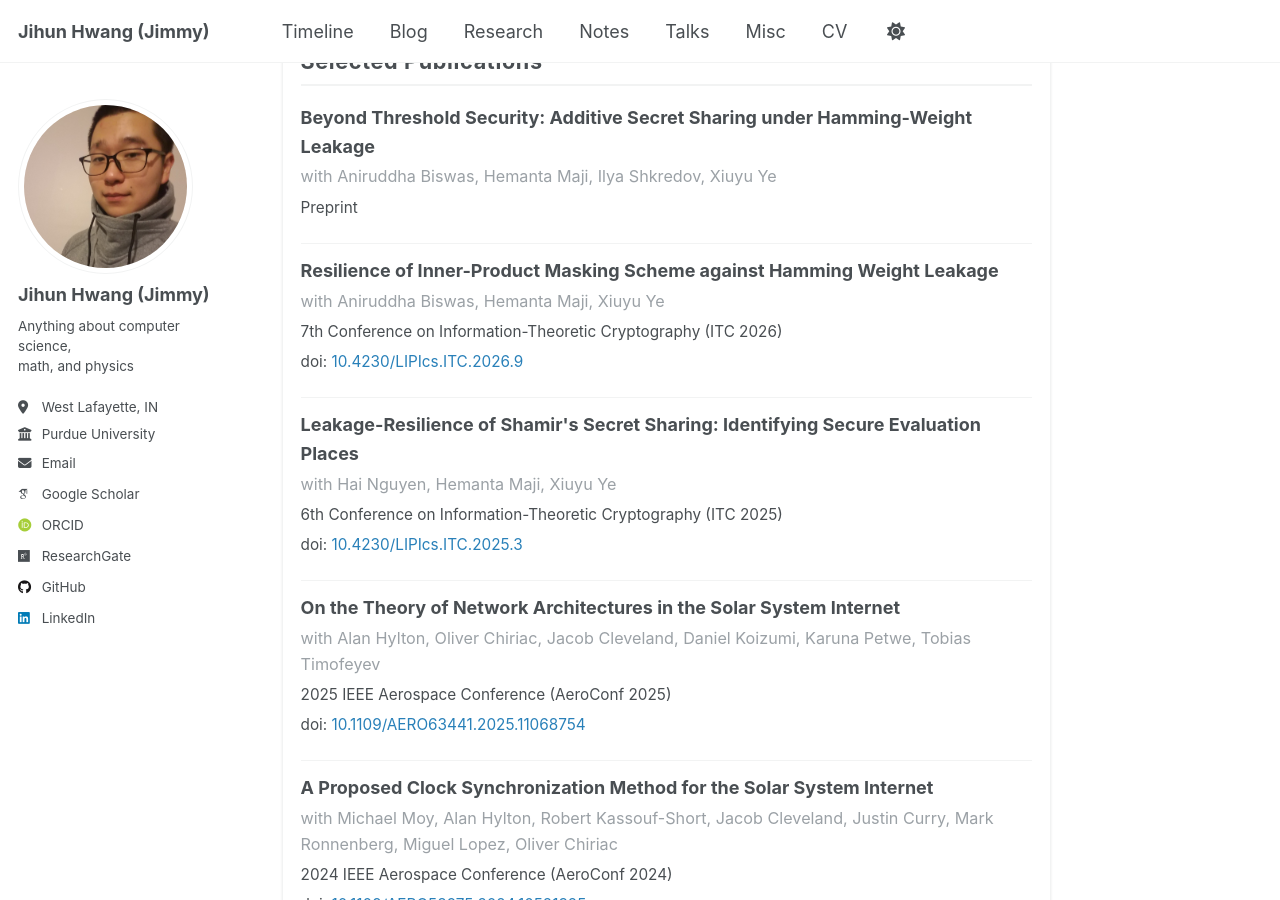
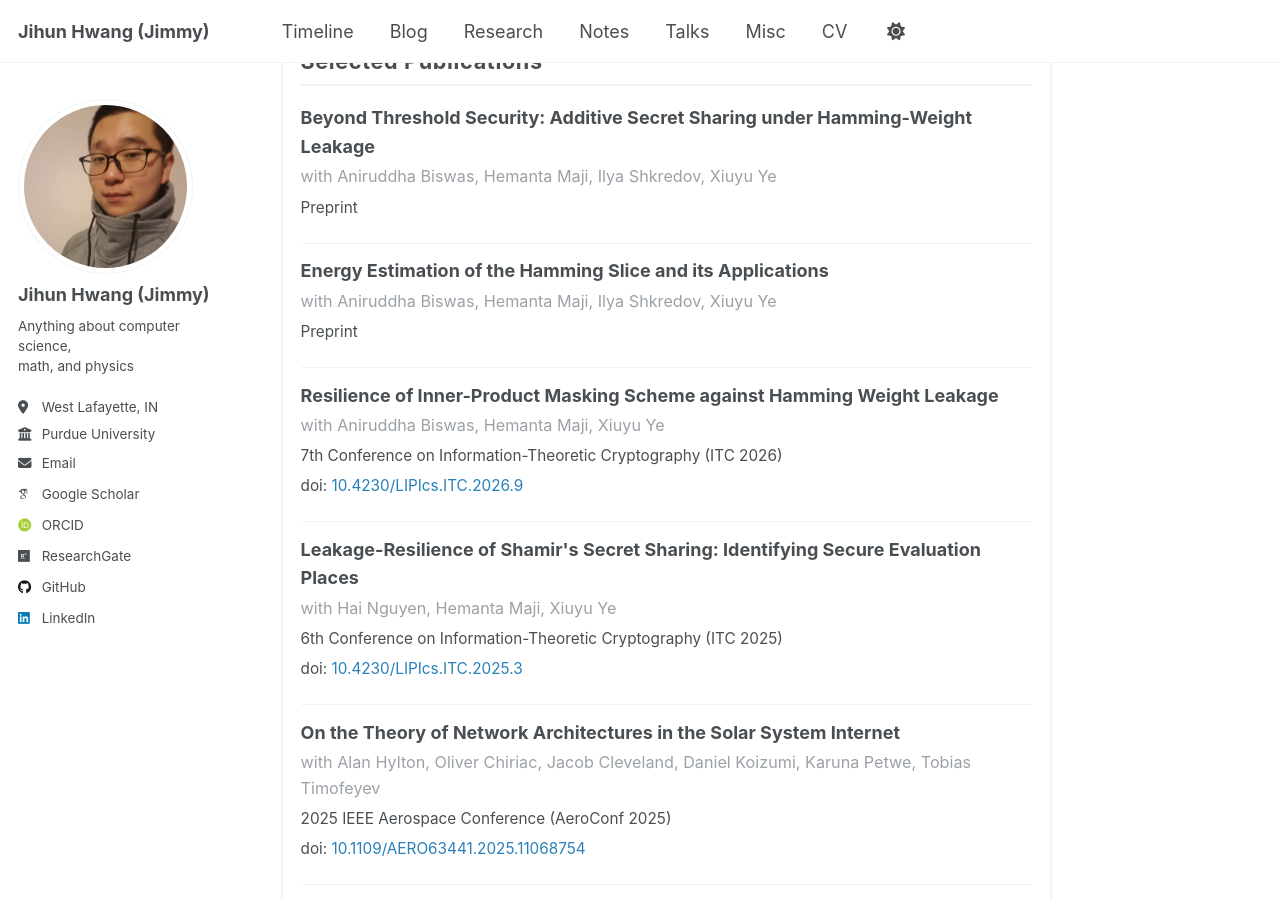
Before and after one commit to jihunhwang/jihunhwang.github.io, a Jekyll site: the page built from _pages/cv.md, in a window 1280 px wide and 900 px high, scrolled down 1491 px. Built offline with Jekyll 4.4.1, drawn with Linux system fonts in a browser that asks for light colours; some web fonts are replaced.

```diff
--- a/_data/publications_phd.yml
+++ b/_data/publications_phd.yml
@@ -14,6 +14,22 @@
     - 'Prior guarantees were limited to Mersenne primes $N=2^n-1$ with $k \geq 5$, where insecurity was bounded by $n^{-k/4}$. For $k=2$, the scheme is insecure, while for $k=3,4$ and for non-Mersenne moduli, no guarantees were known.'
     - 'We remove these restrictions. For all $N$ sufficiently close to $2^n$, we prove insecurity at most $n^{-k/2}$ for every $k \geq 3$. This yields the first guarantees for $k=3,4$ and for non-Mersenne moduli, and (after our result) even square-root-sized moduli are less insecure than what previous work guaranteed. We also prove a matching lower bound, showing that our decay exponent is optimal.'
     - 'Our proof introduces new analytic and spectral techniques to leakage-resilience analysis, combining Fourier analysis, complex analysis, and matrix methods. Our intermediate results resolve the ternary problem for Hamming slices, implying that the associated Cayley graphs of near-central slices have diameter at most $3$.'
+
+- title: "Energy Estimation of the Hamming Slice and its Applications"
+  coauthors:
+    - "Aniruddha Biswas"
+    - "Hemanta Maji"
+    - "Ilya Shkredov"
+    - "Xiuyu Ye"
+  arXiv: "https://arxiv.org/abs/2609.08056"
+  venue: "Preprint"
+  venue_full: "Preprint"
+  abbr: "Preprint"
+  cv: true
+  abstract:
+    - 'Let $R=\mathbb{Z}/(2^n-1)\mathbb{Z}$, where $n\geq 3$, and let $S_w\subseteq R$ be the residues whose canonical $n$-digit binary expansion has Hamming weight $w$. We obtain, in particular, an asymptotic formula for the additive energy of $S_w$
+      $$E(S_w)=\frac{|S_w|^4}{|R|}+ \mathcal{O}\left(|R|^3n^{-3} \right),$$
+      which holds uniformly in $w$. The error term is optimal in order, with a matching lower bound for $w=\lfloor n/2+\sqrt{n} \rfloor$. It follows that triple sums of arbitrary unit dilates have asymptotically uniform representation counts when $\prod_{j=1}^{3} |S_{w_j}| /\left( |R| n^{-3/5}\right)^3\to\infty$, and that double sums have asymptotically full support when $|S_{w_1}| |S_{w_2}| / \left( |R| n^{-3/4}\right)^2\to\infty$. In the proof, modular collisions are represented using a cyclic binary carry automaton; this appears to be a novel approach in this area of problems.'
 
 
 - title: "Resilience of Inner-Product Masking Scheme against Hamming Weight Leakage"
--- a/_pages/timeline.md
+++ b/_pages/timeline.md
@@ -10,6 +10,12 @@ sitemap: false
 ## 2026
 <font size="4">
 <ul>
+
+<li>
+	<div><b>September 2026</b></div>
+	<div>Our new preprint <i>Energy Estimation of the Hamming Slice and its Applications</i> is on <a href='{{ site.data.publications_phd | where: "title", "Energy Estimation of the Hamming Slice and its Applications" | first | map: "arXiv" | first }}'>
+  arXiv</a>!</div>
+</li>
 
 <li>
 	<div><b>August 2026</b></div>
```
